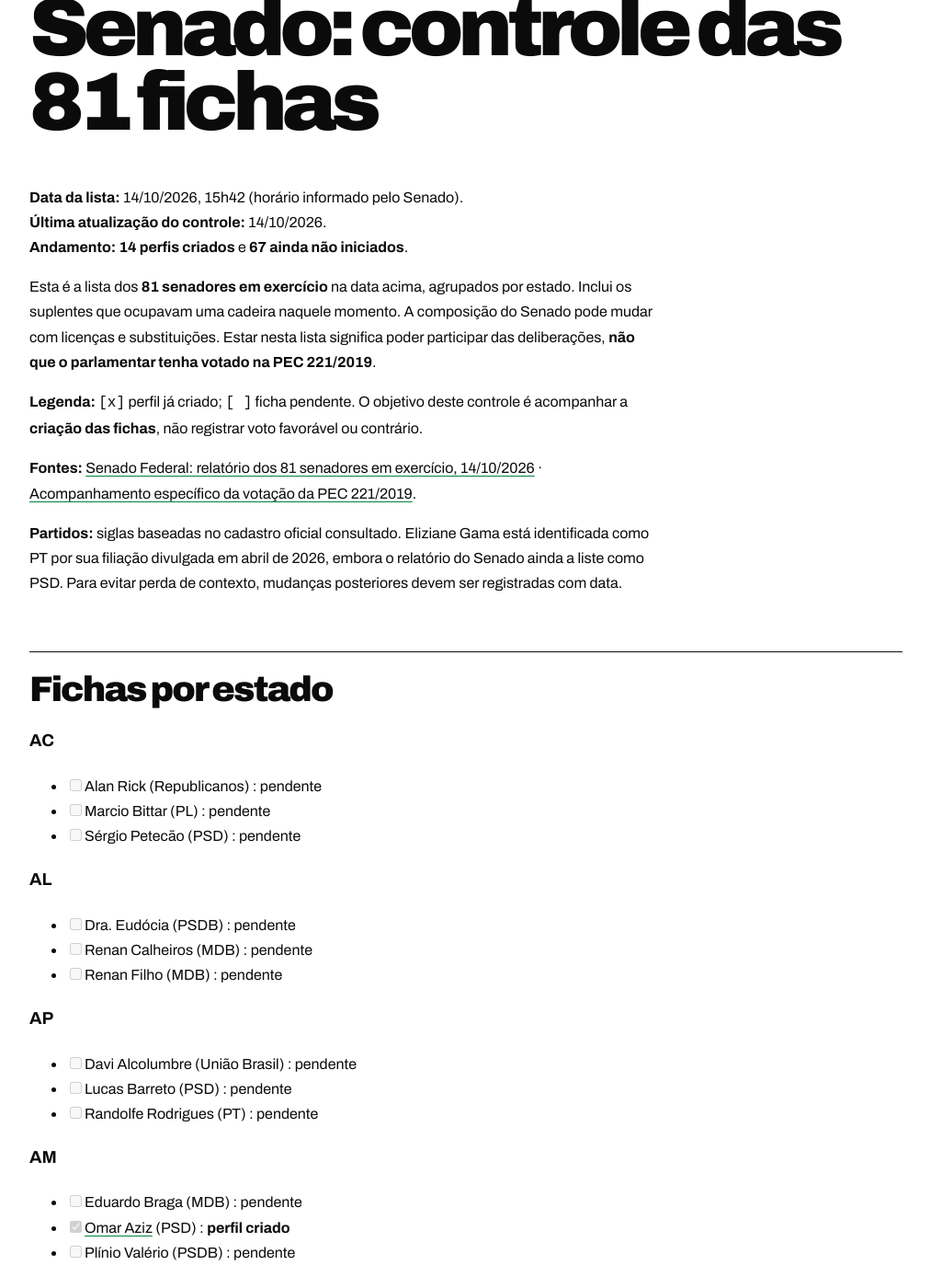
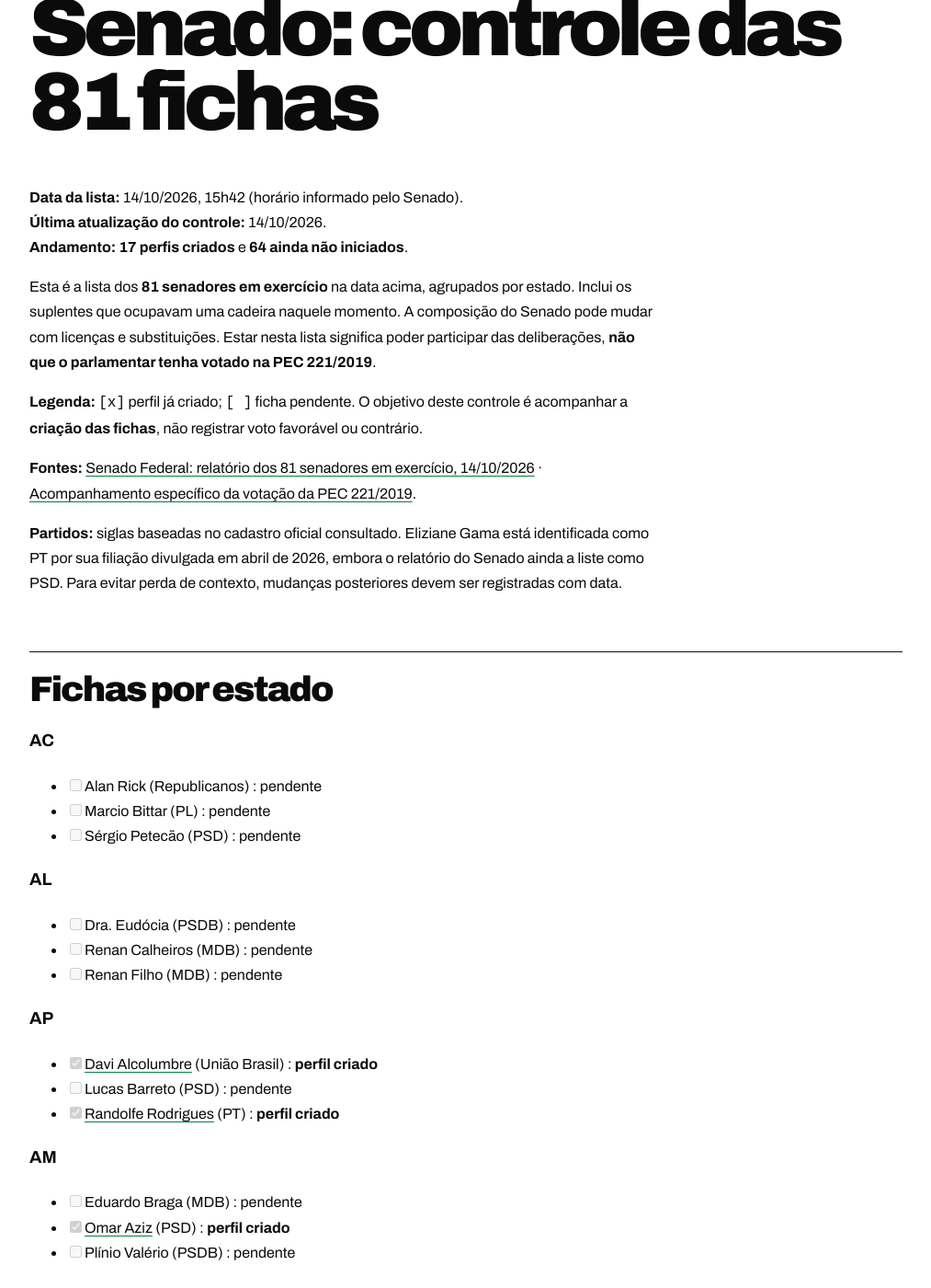
Before and after one commit to leorruas/senadores-deputados, a Jekyll site: the page built from parlamentares/senadores/ACOMPANHAMENTO.md, in a window 1280 px wide and 1400 px high, scrolled down 231 px. Shown: the whole window at 92% size, without its empty margins (133-1146 px from the left). Built offline with Jekyll 4.4.1, drawn with Linux system fonts in a browser that asks for light colours; some of the changed text lies outside the part shown.

Commit message:
docs: marca Randolfe, Davi e Magno e atualiza 17 de 81

```diff
--- a/parlamentares/senadores/ACOMPANHAMENTO.md
+++ b/parlamentares/senadores/ACOMPANHAMENTO.md
@@ -9,7 +9,7 @@
 
 **Data da lista:** 14/10/2026, 15h42 (horário informado pelo Senado).
 **Última atualização do controle:** 14/10/2026.
-**Andamento:** **14 perfis criados** e **67 ainda não iniciados**.
+**Andamento:** **17 perfis criados** e **64 ainda não iniciados**.
 
 Esta é a lista dos **81 senadores em exercício** na data acima, agrupados por estado. Inclui os suplentes que ocupavam uma cadeira naquele momento. A composição do Senado pode mudar com licenças e substituições. Estar nesta lista significa poder participar das deliberações, **não que o parlamentar tenha votado na PEC 221/2019**.
 
@@ -35,9 +35,9 @@
 
 ### AP
 
-- [ ] Davi Alcolumbre (União Brasil) : pendente
+- [x] [Davi Alcolumbre](https://github.com/leorruas/senadores-deputados/blob/main/parlamentares/senadores/davi-alcolumbre-uniao-ap.md) (União Brasil) : **perfil criado**
 - [ ] Lucas Barreto (PSD) : pendente
-- [ ] Randolfe Rodrigues (PT) : pendente
+- [x] [Randolfe Rodrigues](https://github.com/leorruas/senadores-deputados/blob/main/parlamentares/senadores/randolfe-rodrigues-pt-ap.md) (PT) : **perfil criado**
 
 ### AM
 
@@ -66,7 +66,7 @@
 ### ES
 
 - [x] [Fabiano Contarato](https://github.com/leorruas/senadores-deputados/blob/main/parlamentares/senadores/fabiano-contarato-pt-es.md) (PT) : **perfil criado**
-- [ ] Magno Malta (PL) : pendente
+- [x] [Magno Malta](https://github.com/leorruas/senadores-deputados/blob/main/parlamentares/senadores/magno-malta-pl-es.md) (PL) : **perfil criado**
 - [ ] Marcos do Val (Avante) : pendente
 
 ### GO
@@ -187,8 +187,8 @@
 
 | Situação | Quantidade |
 | --- | ---: |
-| Fichas criadas | 14 |
-| Fichas pendentes | 67 |
+| Fichas criadas | 17 |
+| Fichas pendentes | 64 |
 | Total de senadores em exercício em 14/10/2026 | 81 |
 
 ## Como manter atualizado
@@ -197,6 +197,8 @@
 
 ## Histórico
 
+- **14/10/2026, novo lote de três:** acrescentadas as fichas de Randolfe Rodrigues (AP), Davi Alcolumbre (AP) e Magno Malta (ES). Total atualizado para 17 fichas e 64 pendentes.
+
 - **14/10/2026, lote de três:** acrescentadas Tereza Cristina (MS), Hamilton Mourão (RS) e Jaime Bagattoli (RO). O controle passa a 14 fichas, com 67 pendências. As três fichas registram posição contrária ao relatório da PEC 221/2019 na CCJ, sem confundir isso com votação nominal de plenário.
 
 - **14/10/2026:** cinco perfis adicionados: Omar Aziz, Rogério Marinho, Paulo Paim, Oriovisto Guimarães e Flávio Bolsonaro (11 fichas no total).
```
